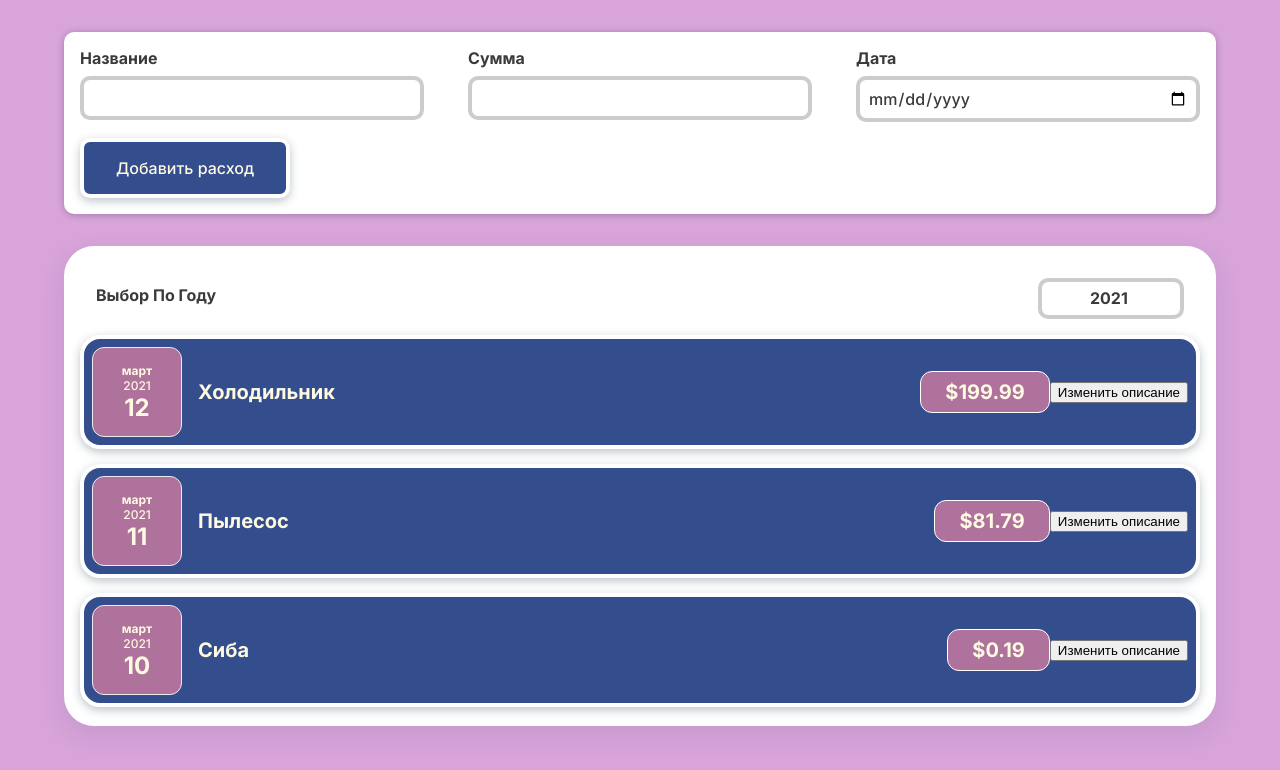
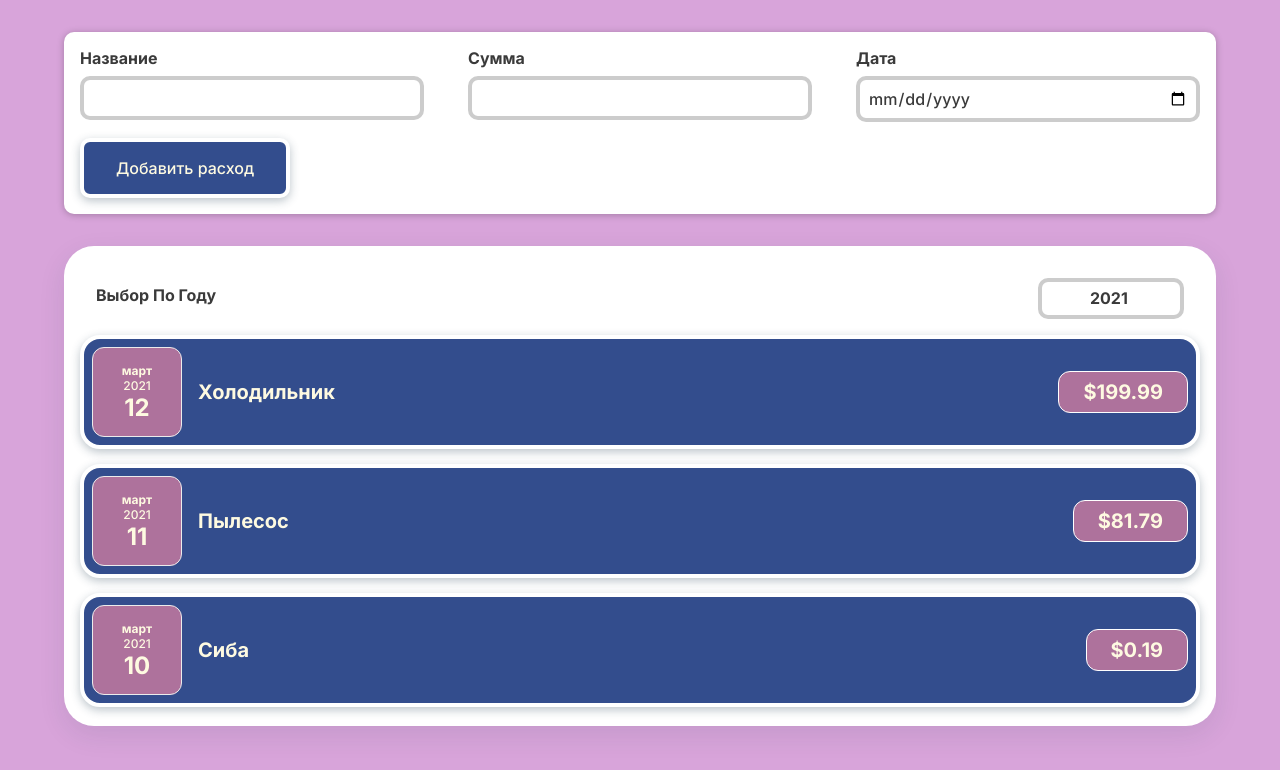
Before and after one commit to Alemy75/learning-react, a React (Create React App) app: page / in a window 1280 px wide. Shown: the top 770 px of the page. Built offline with nearby package versions, Linux system fonts and the light colour scheme.

Commit message:
Добавление новых покупок

```diff
--- a/src/App.jsx
+++ b/src/App.jsx
@@ -1,29 +1,35 @@
 import CostItems from "./Components/Costs/CostItems";
 import NewCost from "./Components/NewCost/NewCost";
+import {useState} from "react";
 
-const App = () => {
-
-    const costs = [
+const INITIAL_COSTS = [
     {
+        id: 1,
         date: new Date(2021, 2, 12),
         description: 'Холодильник',
         price: 199.99,
     },
     {
+        id: 2,
         date: new Date(2021, 2, 11),
         description: 'Пылесос',
         price: 81.79,
     },
     {
+        id: 3,
         date: new Date(2021, 2, 10),
         description: 'Сиба',
         price: 0.19,
     },
 ]
 
+const App = () => {
+    const [costs, setCosts] = useState(INITIAL_COSTS)
+
     const addCostHandler = (cost) => {
-        console.log(cost)
-        console.log('App comp')
+        setCosts(prevCosts => {
+            return [cost, ...prevCosts]
+        })
     }
 
     return (
--- a/src/Components/Costs/CostItem.jsx
+++ b/src/Components/Costs/CostItem.jsx
@@ -1,14 +1,8 @@
 import Card from "../UI/Card";
 import "./CostItem.css"
 import DateItem from "./DateItem";
-import React, {useState} from 'react'
 
 const CostItem = (props) => {
-    const [desc, setDesc] = useState(props.desc);
-
-    const changeDescHandler = () => {
-        setDesc('New Desc')
-    }
 
     return (
         <Card className='cost-item'>
@@ -16,12 +10,11 @@ const CostItem = (props) => {
                 date={props.date}
             />
             <div className="cost-item__description">
-                <h2>{desc}</h2>
+                <h2>{props.desc}</h2>
                 <div className="cost-item__price">
                     ${props.price}
                 </div>
             </div>
-            <button onClick={changeDescHandler}>Изменить описание</button>
         </Card>
     )
 }
--- a/src/Components/Costs/CostItems.jsx
+++ b/src/Components/Costs/CostItems.jsx
@@ -19,21 +19,17 @@ const CostItems = (props) => {
                     year={selectedYear}
                     onChangeYear={onChangeYear}
                 />
+                {
+                    props.costs.map((cost) => (
                         <CostItem
-					date={props.costs[0].date}
-					desc={props.costs[0].description}
-					price={props.costs[0].price}
-				/>
-				<CostItem
-					date={props.costs[1].date}
-					desc={props.costs[1].description}
-					price={props.costs[1].price}
-				/>
-				<CostItem
-					date={props.costs[2].date}
-					desc={props.costs[2].description}
-					price={props.costs[2].price}
-				/>
+                            key={cost.id}
+                            date={cost.date}
+                            desc={cost.description}
+                            price={cost.price}
+                        />)
+                    )
+                }
+
             </Card>
         </div>
     )
--- a/src/Components/NewCost/CostForm.jsx
+++ b/src/Components/NewCost/CostForm.jsx
@@ -23,9 +23,9 @@ const CostForm = (props) => {
         event.preventDefault();
 
         const costData = {
-            name: inputName,
-            cost: inputCost,
-            date: new Date(inputDate)
+            description: inputName,
+            price: inputCost,
+            date: new Date(inputDate),
         }
 
         props.onSaveCostData(costData)
--- a/src/Components/NewCost/NewCost.jsx
+++ b/src/Components/NewCost/NewCost.jsx
@@ -4,16 +4,16 @@ import CostForm from "./CostForm";
 
 
 const NewCost = (props) => {
-    const saveCostDataHandler = (inputCostData) => {
+    const onSaveCostData = (inputCostData) => {
         const costData = {
             ...inputCostData,
-            id: Math.random().toString(),
+            id: Math.random()
         }
         props.onAddCost(costData)
     }
     return (
         <div className='new-cost'>
-            <CostForm onSaveCostData={saveCostDataHandler}/>
+            <CostForm onSaveCostData={onSaveCostData}/>
         </div>
     );
 }
```
Lines whose indentation alone changed are shown as unchanged.
